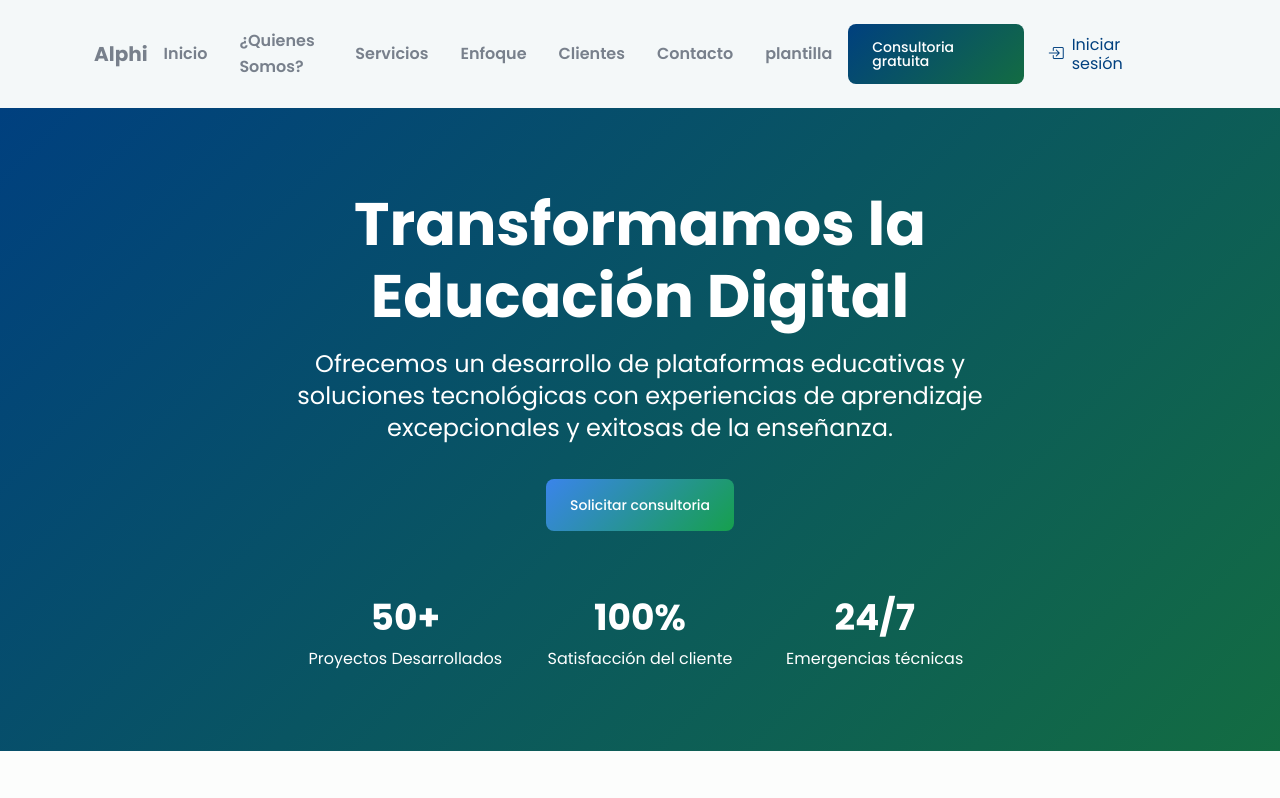
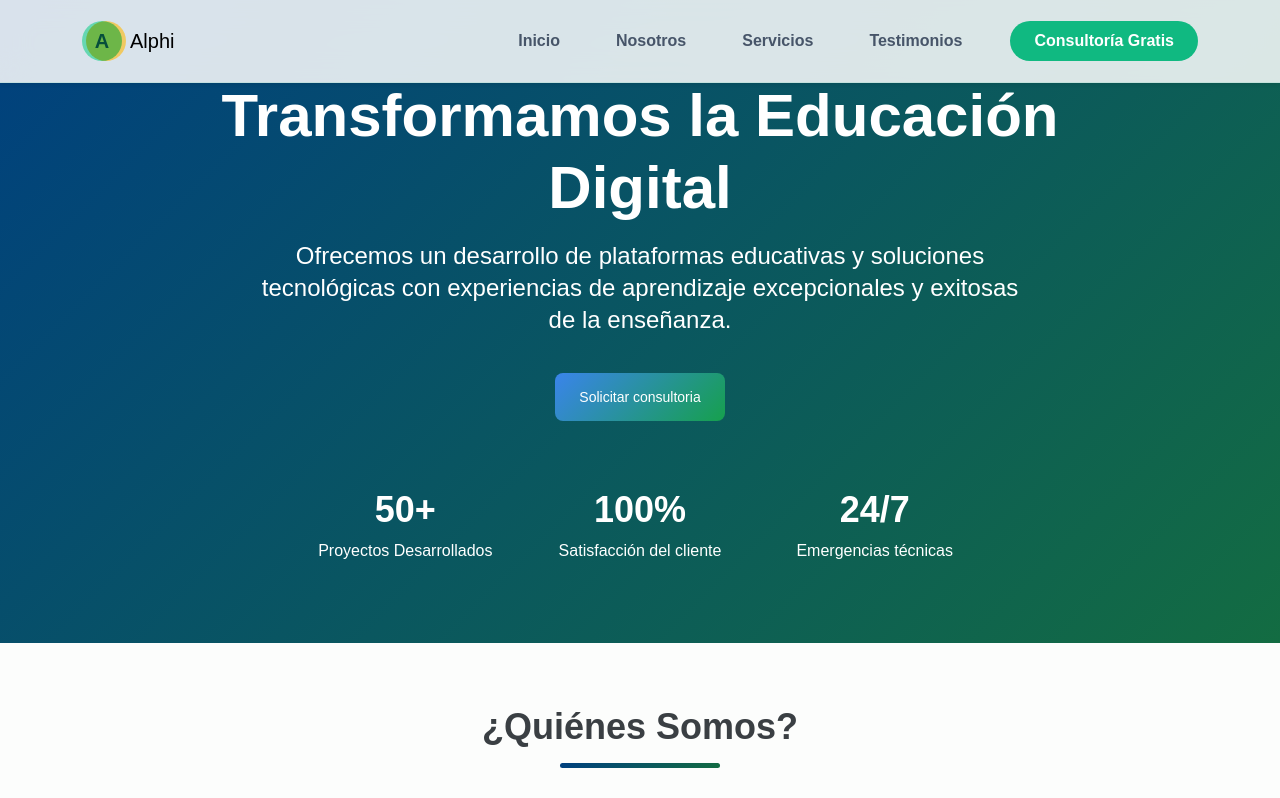
Before and after one commit to afrobin96/alphi-web, an Angular app: page / in a window 1280 px wide. Shown: the top 798 px of the page. Built offline with nearby package versions, Linux system fonts and the light colour scheme.

Commit message:
feat: create navbar component and init redesign home

```diff
--- a/src/app/app.scss
+++ b/src/app/app.scss
@@ -0,0 +1,8 @@
+:host {
+  --emerald: #10b981;
+  --emerald-dark: #064e3b;
+  --emerald-light: #ecfdf5;
+  --amber-soft: #fffbeb;
+  --blue-soft: #eff6ff;
+  font-family: 'Plus Jakarta Sans', sans-serif;
+}
--- a/src/app/components/shared/header/header.html
+++ b/src/app/components/shared/header/header.html
@@ -1,3 +1,6 @@
+
+<app-navbar></app-navbar>
+<!--
 <header class="header alp-bg-white alp-box-shadow-soft">
   <div class="container mx-auto px-4 py-4">
     <div class="d-flex justify-content-between align-items-center">
@@ -19,4 +22,4 @@
       </div>
     </div>
   </div>
-</header>
+</header> -->
--- a/src/app/components/shared/header/header.ts
+++ b/src/app/components/shared/header/header.ts
@@ -1,9 +1,10 @@
 import { Component } from '@angular/core';
 import { RouterLink } from '@angular/router';
+import { Navbar } from "../navbar/navbar";
 
 @Component({
   selector: 'app-header',
-  imports: [RouterLink],
+  imports: [RouterLink, Navbar],
   templateUrl: './header.html',
   styleUrl: './header.scss'
 })
--- /dev/null
+++ b/src/app/components/shared/navbar/navbar.html
@@ -0,0 +1,29 @@
+<!-- Navbar -->
+<nav class="navbar navbar-expand-md fixed-top custom-nav shadow-sm">
+  <div class="container py-2">
+    <a class="navbar-brand d-flex align-items-center gap-2" href="#">
+      <div class="logo-container">
+        <div class="logo-bg-1"></div>
+        <div class="logo-bg-2"></div>
+        <span class="logo-text">A</span>
+      </div>
+      <span class="brand-name">Alphi</span>
+    </a>
+
+    <button class="navbar-toggler border-0" type="button" data-bs-toggle="collapse" data-bs-target="#navbarNav">
+      <span class="navbar-toggler-icon"></span>
+    </button>
+
+    <div class="collapse navbar-collapse justify-content-end" id="navbarNav">
+      <ul class="navbar-nav align-items-center gap-lg-4">
+        <li class="nav-item"><a class="nav-link px-3" href="#inicio">Inicio</a></li>
+        <li class="nav-item"><a class="nav-link px-3" href="#nosotros">Nosotros</a></li>
+        <li class="nav-item"><a class="nav-link px-3" href="#servicios">Servicios</a></li>
+        <li class="nav-item"><a class="nav-link px-3" href="#clientes">Testimonios</a></li>
+        <li class="nav-item ms-lg-2">
+          <a href="#contacto" class="btn btn-emerald rounded-pill px-4 py-2">Consultoría Gratis</a>
+        </li>
+      </ul>
+    </div>
+  </div>
+</nav>
--- /dev/null
+++ b/src/app/components/shared/navbar/navbar.scss
@@ -0,0 +1,83 @@
+/* Custom Navbar */
+.custom-nav {
+  background-color: rgba(255, 255, 255, 0.85);
+  backdrop-filter: blur(15px);
+  border-bottom: 1px solid rgba(16, 185, 129, 0.1);
+  transition: all 0.3s ease;
+}
+
+.nav-link {
+  font-weight: 600;
+  color: #475569 !important;
+  transition: color 0.2s;
+}
+
+.nav-link:hover {
+  color: var(--emerald) !important;
+}
+
+/* Logo styles */
+.logo-container {
+  position: relative;
+  width: 40px;
+  height: 40px;
+  display: flex;
+  align-items: center;
+  justify-content: center;
+}
+
+.logo-container.sm {
+  width: 32px;
+  height: 32px;
+}
+
+.logo-bg-1 {
+  position: absolute;
+  inset: 0;
+  background: #34d399;
+  border-radius: 50%;
+  opacity: 0.7;
+  mix-blend-mode: multiply;
+  animation: pulse 2s infinite;
+}
+
+.logo-bg-2 {
+  position: absolute;
+  inset: 0;
+  background: #fbbf24;
+  border-radius: 50%;
+  opacity: 0.7;
+  transform: translateX(4px);
+  mix-blend-mode: multiply;
+}
+
+.logo-text {
+  position: relative;
+  color: var(--emerald-dark);
+  font-weight: 900;
+}
+
+/* Buttons */
+.btn-emerald {
+  background: var(--emerald);
+  color: white;
+  border: none;
+  font-weight: 700;
+}
+
+.btn-emerald:hover {
+  background: #059669;
+  color: white;
+  transform: translateY(-2px);
+  box-shadow: 0 10px 20px rgba(16, 185, 129, 0.2);
+}
+
+.btn-outline-emerald {
+  border: 1px solid var(--emerald);
+  color: var(--emerald);
+}
+
+.btn-outline-emerald:hover {
+  background: var(--emerald);
+  color: white;
+}
```
Also changed, not shown: src/app/components/shared/navbar/navbar.ts (added, +11 -0 lines), 1 other file (tests, documents, lock files or other folders).
